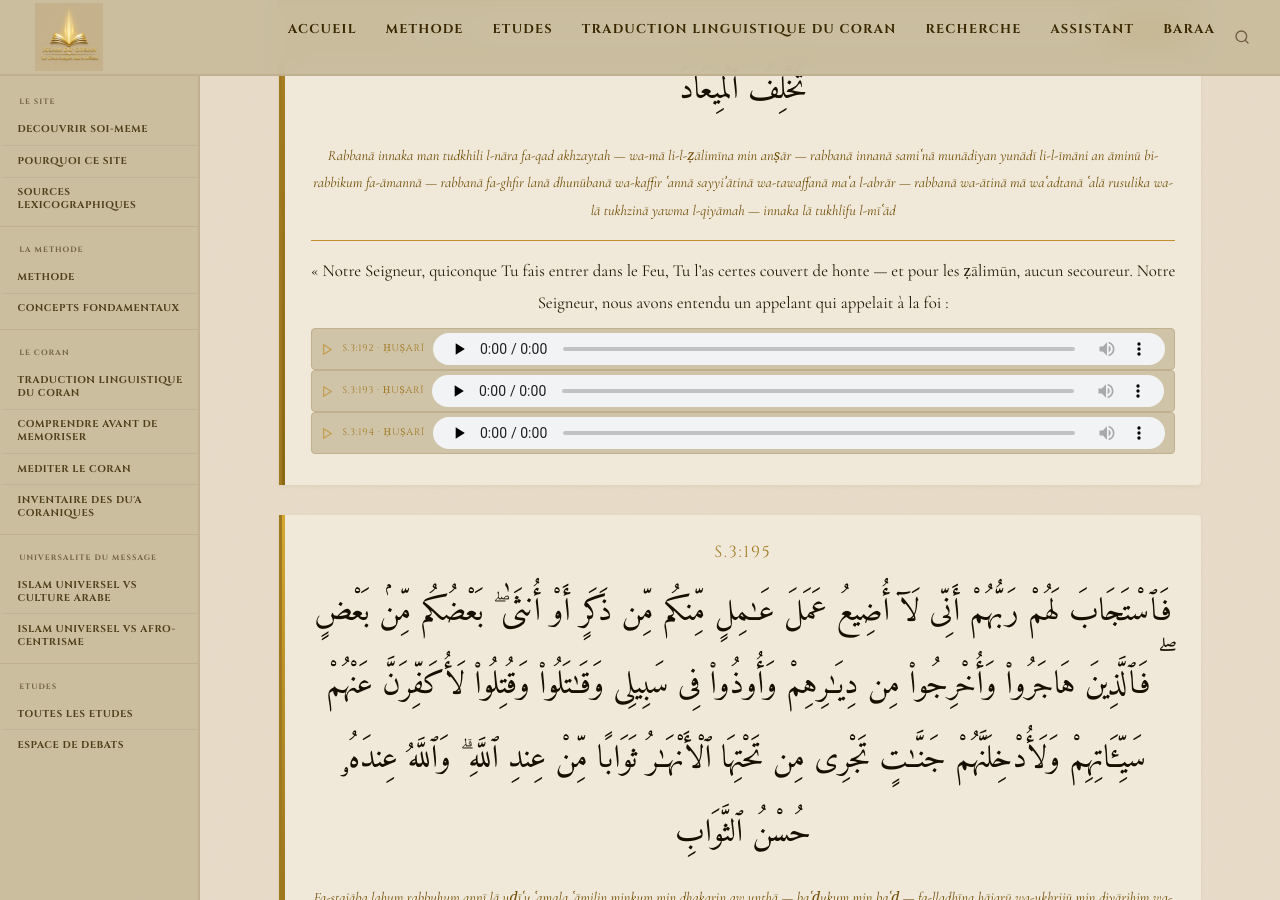
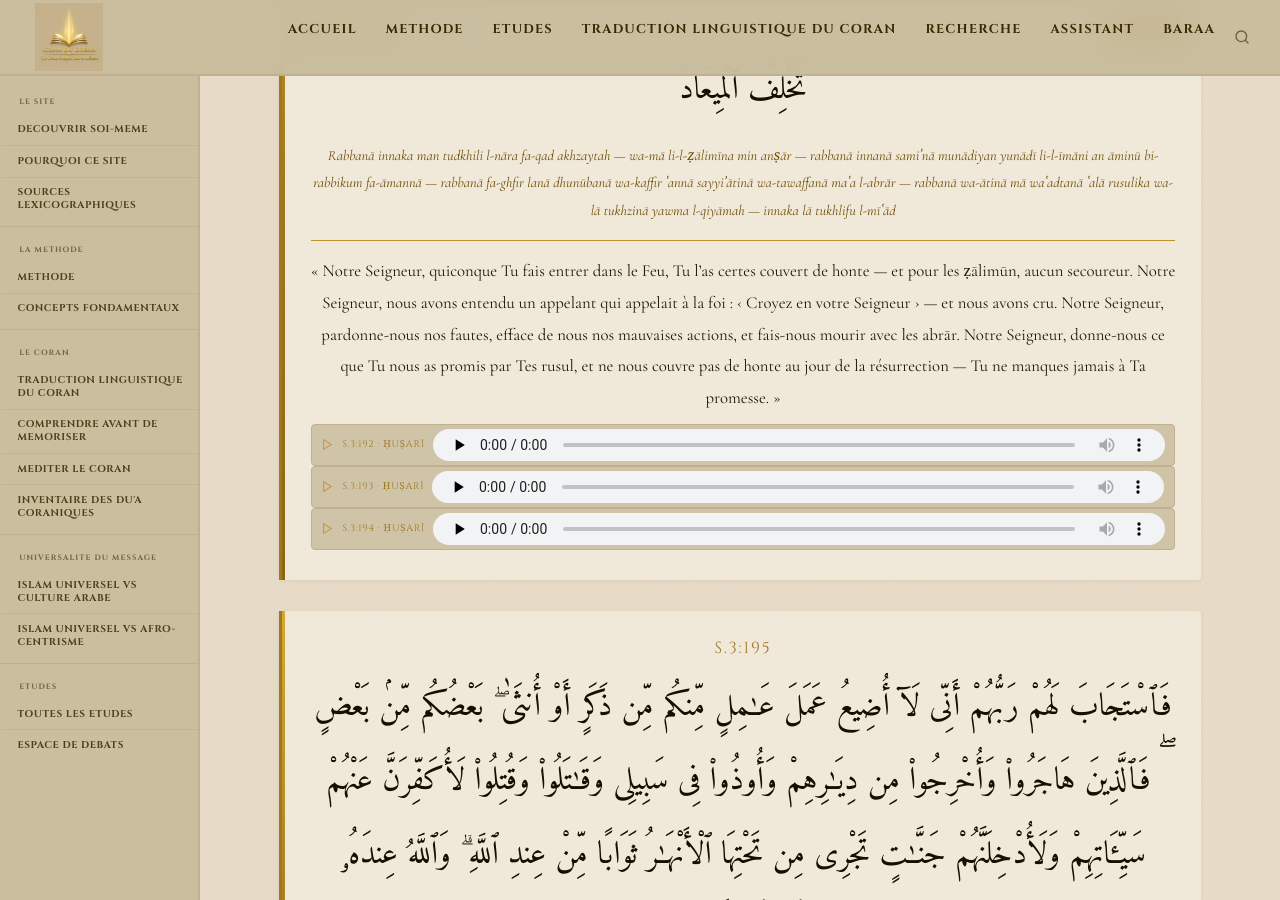
Before and after one commit to Makhuwcoder/islamducoran, a Jekyll site: the page built from sourate-3.md, in a window 1280 px wide and 900 px high, scrolled down 68061 px. Built offline with Jekyll 4.4.1, drawn with Linux system fonts in a browser that asks for light colours.

Commit message:
Fix: guillemets droits imbriques cassant la balise Liquid du verset S3:192-194 (Bloc VII)

```diff
--- a/_data/verses/s3.yml
+++ b/_data/verses/s3.yml
@@ -485,7 +485,7 @@
 - ref: S.3:192–194
   ar: رَبَّنَآ إِنَّكَ مَن تُدْخِلِ ٱلنَّارَ فَقَدْ أَخْزَيْتَهُۥ ۖ وَمَا لِلظَّـٰلِمِينَ مِنْ أَنصَارٍ ۝ رَّبَّنَآ إِنَّنَا سَمِعْنَا مُنَادِيًا يُنَادِى لِلْإِيمَـٰنِ أَنْ ءَامِنُوا۟ بِرَبِّكُمْ فَـَٔامَنَّا ۚ رَبَّنَا فَٱغْفِرْ لَنَا ذُنُوبَنَا وَكَفِّرْ عَنَّا سَيِّـَٔاتِنَا وَتَوَفَّنَا مَعَ ٱلْأَبْرَارِ ۝ رَبَّنَا وَءَاتِنَا مَا وَعَدتَّنَا عَلَىٰ رُسُلِكَ وَلَا تُخْزِنَا يَوْمَ ٱلْقِيَـٰمَةِ ۗ إِنَّكَ لَا تُخْلِفُ ٱلْمِيعَادَ
   trl: Rabbanā innaka man tudkhili l-nāra fa-qad akhzaytah — wa-mā li-l-ẓālimīna min anṣār — rabbanā innanā samiʿnā munādiyan yunādī li-l-īmāni an āminū bi-rabbikum fa-āmannā — rabbanā fa-ghfir lanā dhunūbanā wa-kaffir ʿannā sayyiʾātinā wa-tawaffanā maʿa l-abrār — rabbanā wa-ātinā mā waʿadtanā ʿalā rusulika wa-lā tukhzinā yawma l-qiyāmah — innaka lā tukhlifu l-mīʿād
-  trad: '« Notre Seigneur, quiconque Tu fais entrer dans le Feu, Tu l''as certes couvert de honte — et pour les ẓālimūn, aucun secoureur. Notre Seigneur, nous avons entendu un appelant qui appelait à la foi : '
+  trad: '« Notre Seigneur, quiconque Tu fais entrer dans le Feu, Tu l''as certes couvert de honte — et pour les ẓālimūn, aucun secoureur. Notre Seigneur, nous avons entendu un appelant qui appelait à la foi : ‹ Croyez en votre Seigneur › — et nous avons cru. Notre Seigneur, pardonne-nous nos fautes, efface de nous nos mauvaises actions, et fais-nous mourir avec les abrār. Notre Seigneur, donne-nous ce que Tu nous as promis par Tes rusul, et ne nous couvre pas de honte au jour de la résurrection — Tu ne manques jamais à Ta promesse. »'
 - ref: S.3:195
   ar: فَٱسْتَجَابَ لَهُمْ رَبُّهُمْ أَنِّى لَآ أُضِيعُ عَمَلَ عَـٰمِلٍ مِّنكُم مِّن ذَكَرٍ أَوْ أُنثَىٰ ۖ بَعْضُكُم مِّنۢ بَعْضٍ ۖ فَٱلَّذِينَ هَاجَرُوا۟ وَأُخْرِجُوا۟ مِن دِيَـٰرِهِمْ وَأُوذُوا۟ فِى سَبِيلِى وَقَـٰتَلُوا۟ وَقُتِلُوا۟ لَأُكَفِّرَنَّ عَنْهُمْ سَيِّـَٔاتِهِمْ وَلَأُدْخِلَنَّهُمْ جَنَّـٰتٍ تَجْرِى مِن تَحْتِهَا ٱلْأَنْهَـٰرُ ثَوَابًا مِّنْ عِندِ ٱللَّهِ ۗ وَٱللَّهُ عِندَهُۥ حُسْنُ ٱلثَّوَابِ
   trl: Fa-stajāba lahum rabbuhum annī lā uḍīʿu ʿamala ʿāmilin minkum min dhakarin aw unthā — baʿḍukum min baʿḍ — fa-lladhīna hājarū wa-ukhrijū min diyārihim wa-ūdhū fī sabīlī wa-qātalū wa-qutilū la-ukaffiranna ʿanhum sayyiʾātihim wa-la-udkhilannahum jannātin tajrī min taḥtihā l-anhāru thawāban min ʿindi llāh — wa-llāhu ʿindahu ḥusnu l-thawāb
```
Also changed, not shown: _etudes/trad-s3-bloc7.md (+1 -1 lines).
